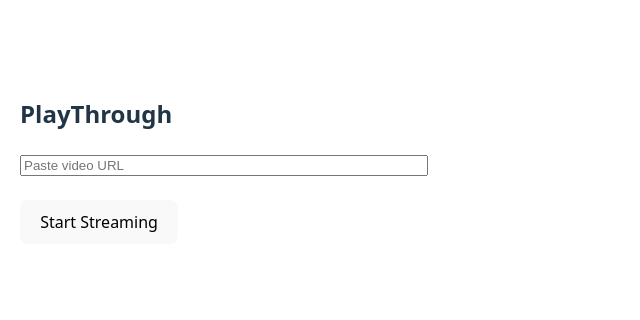
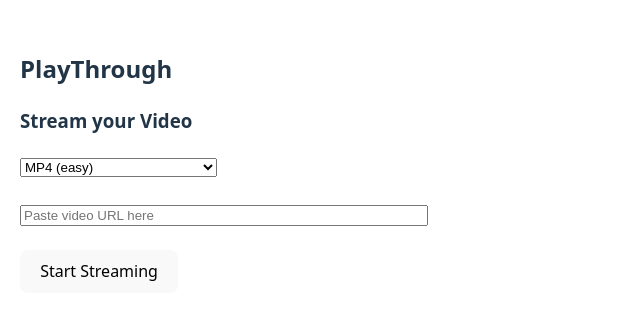
Before and after one commit to Prashantt6/PlayThrough, a React app in the folder frontend/: page / in a window 1280 px wide. Shown: the part 228-548 px from the top of the page, without its empty margins (0-640 px from the left). Built offline with nearby package versions, Linux system fonts and the light colour scheme; the HTML template or start-up script is replaced by a standard one.

Commit message:
Everything connected with app.jsx

```diff
--- a/frontend/src/App.jsx
+++ b/frontend/src/App.jsx
@@ -1,23 +1,20 @@
 import { useState } from "react";
+import StreamForm from "./components/StreamForm";
+import VideoPlayer from "./components/VideoPlayer";
+import { startHLS } from "./services/api";
+
 
 function App() {
-  const [videoUrl, setVideoUrl] = useState("")
   const [playlistURL, setPlaylistURL] = useState(null)
   const [loading, setLoading] = useState(false)
 
-  const startStreaming = async() =>{
-    setLoading(true)
-    setPlaylistURL(null)
+  const handleStart = async(url) =>{
+
     try{
-      const res = await fetch("https://localhost:3000/api/hls", {
-        method:  "POST",
-        headers: {
-          "Content-Type": "application/json",
-        },
-        body: JSON.stringify({url: videoUrl})
+      setLoading(true)
+      setPlaylistURL(null)
 
-      })
-      const data = await res.json();
+      const data = await startHLS(url);
       setPlaylistURL(data.playlistURL)
     }catch(err){
       alert("Failed to start streaming")
@@ -31,30 +28,10 @@ function App() {
     <div style={{ padding: "20px"}}>
       <h2>PlayThrough</h2>
 
-      <input
-        type= "text"
-        placeholder="Paste video URL"
-        value = {videoUrl}
-        onChange={(e) => setVideoUrl(e.target.value)}
-        style = {{width: "400px"}}
-      />
+      <StreamForm onStart={handleStart} />
+      {loading && <p>Preparing stream....</p>}
 
-      <br /><br />
-
-      <button onClick={startStreaming}>
-        Start Streaming
-      </button>
-
-      <br /> <br />
-        {loading && <p>Preparing stream....</p>}
-
-        {playlistURL && (
-          <video
-            controls
-            width= "800"
-            src={`http://localhost:3000${playlistURL}`}
-            />
-        )}
+      <VideoPlayer playlistURL={playlistURL} />
     </div>
   )
 }
--- a/frontend/src/components/videoPlayer.jsx
+++ b/frontend/src/components/videoPlayer.jsx
@@ -1 +1,18 @@
-// export default function VideoPlayer({playlistURL})
+export default function VideoPlayer({playlistURL}) {
+    if(!playlistURL){
+        return null
+    }
+
+    return(
+        <div>
+            <h3>Now playing</h3>
+
+            <video
+                controls
+                width= "800"
+                src= {`http://localhost:3000${playlistURL}`}
+            />
+        </div>
+    )
+
+}
--- a/frontend/src/services/api.js
+++ b/frontend/src/services/api.js
@@ -1,14 +1,15 @@
-const startHLS =  async (videoURL) =>{
-    const response = await fetch("https://localhost:3000/api.hls", {
-        method: "POST",
-        headers: {
-            "Content-Type": "application/json"
-        },
-        body: JSON.stringify({ url: videoURL })
-    });
-    if(!response.ok){
-        throw new Error("Failed to start streaming")
-    }
-    return response.json()
-}
-module.exports = { startHLS }
+export const startHLS = async (videoUrl) => {
+  const response = await fetch("http://localhost:3000/api/hls", {
+    method: "POST",
+    headers: {
+      "Content-Type": "application/json",
+    },
+    body: JSON.stringify({ url: videoUrl }),
+  });
+
+  if (!response.ok) {
+    throw new Error("Failed to start streaming");
+  }
+
+  return response.json();
+};
```
